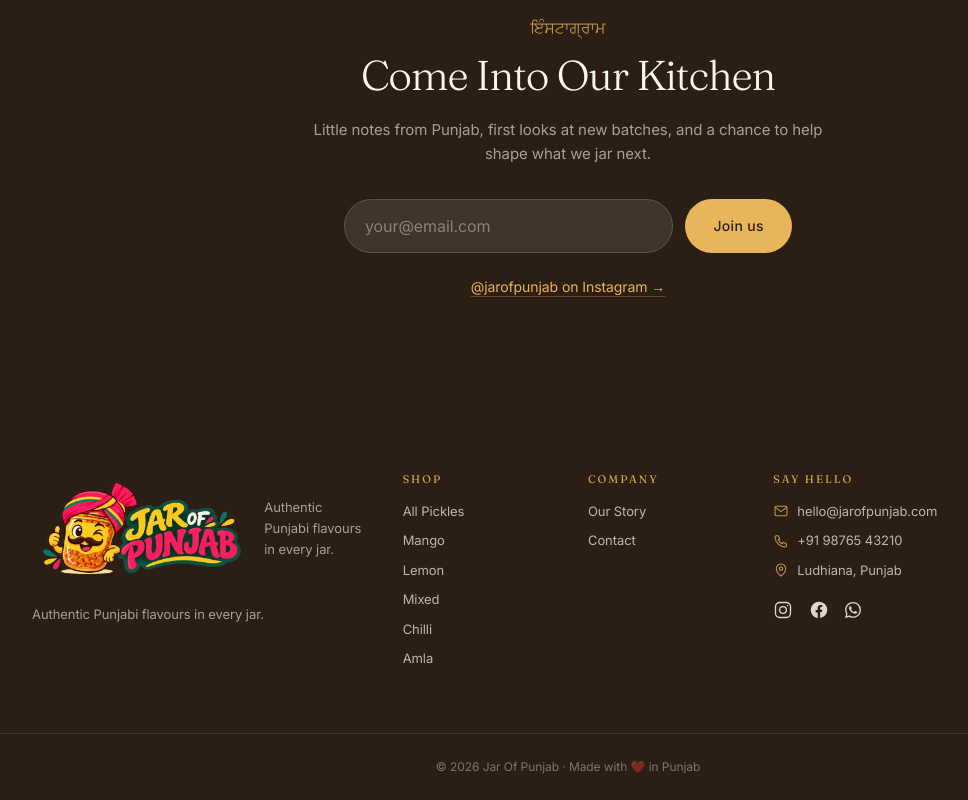
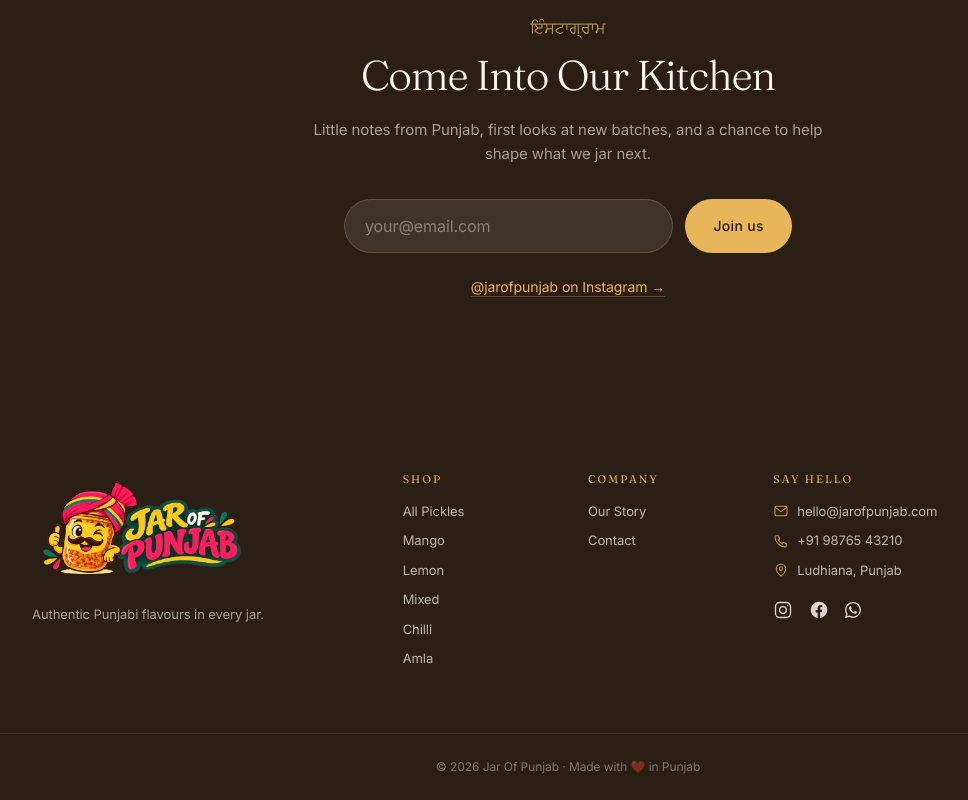
Before and after one commit to RamanBrarRai/jar-of-punjab, a React (Vite) app: page / in a window 1280 px wide. Shown: the part 7094-7894 px from the top of the page, without its empty margins (72-1040 px from the left). Built offline with nearby package versions, Linux system fonts and the light colour scheme.

Commit message:
Update Footer.jsx

```diff
--- a/src/components/Footer.jsx
+++ b/src/components/Footer.jsx
@@ -19,9 +19,6 @@
               alt="Jar Of Punjab"
               className="h-[90px] md:h-[110px] w-auto object-contain"
             />
-            <p className="text-[13px] text-paper/60 leading-relaxed max-w-[260px]">
-              Authentic Punjabi flavours in every jar.
-            </p>
           </div>
           <p className="mt-5 text-[13px] text-paper/60 leading-relaxed max-w-xs">
             Authentic Punjabi flavours in every jar.
```
